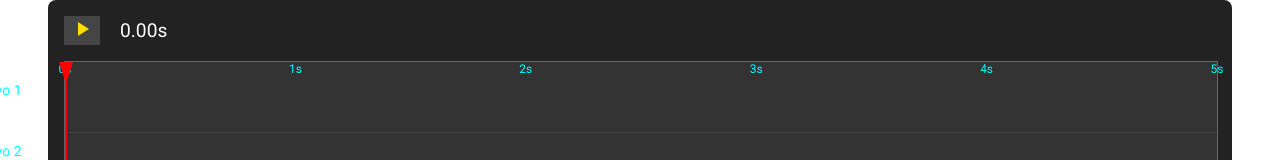
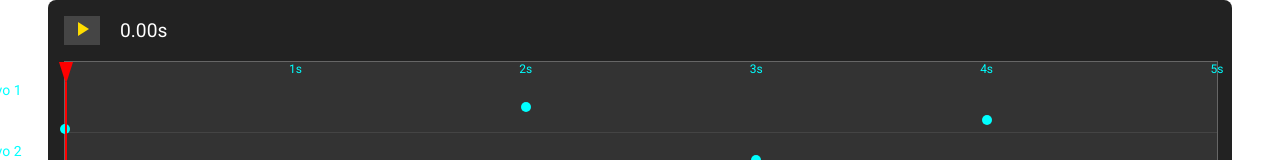
Before and after one commit to peltiern/animatroneek, an Angular app: page / in a window 1280 px wide. Shown: the top 160 px of the page. Built offline with nearby package versions, Linux system fonts and the light colour scheme.

Commit message:
Amélioration de la postion des keyframes

```diff
--- a/src/app/timeline/timeline.component.html
+++ b/src/app/timeline/timeline.component.html
@@ -8,7 +8,7 @@
 
   <div class="timeline">
     <div class="time-scale">
-      <span *ngFor="let t of [0, 1, 2, 3, 4, 5]" class="time-marker" [style.left.%]="(t / maxTime) * 100">
+      <span *ngFor="let t of counter(maxTime)" class="time-marker" [style.left.%]="(t / maxTime) * 100">
         {{ t }}s
       </span>
     </div>
@@ -24,7 +24,7 @@
              class="keyframe"
              [class.selected]="selectedKeyframe?.keyframe === keyframe"
              [style.left.%]="(keyframe.time / maxTime) * 100"
-             [style.top.px]="180 - keyframe.angle"
+             [style.top.%]="((180 - keyframe.angle) / 180) * 100"
              (mousedown)="onKeyframeDrag($event, servo, keyframe)"
              (click)="selectKeyframe(servo, keyframe)">
         </div>
--- a/src/app/timeline/timeline.component.ts
+++ b/src/app/timeline/timeline.component.ts
@@ -181,4 +181,8 @@ export class TimelineComponent implements OnInit {
       this.maxTime = 5;
     }
   };
+
+  counter(n: number): number[] {
+    return Array.from({ length: n }, (_, i) => i + 1);
+  }
 }
```
